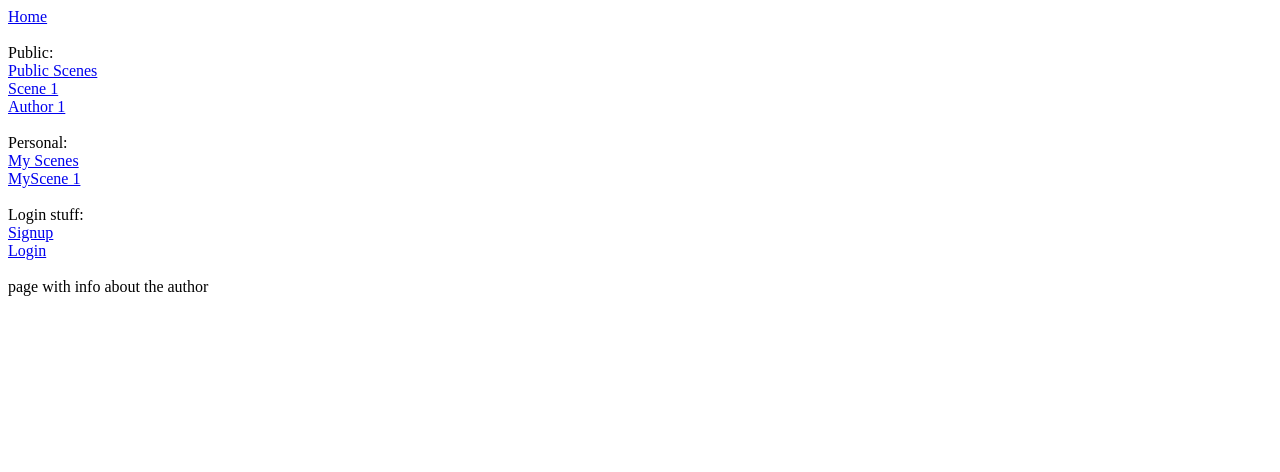
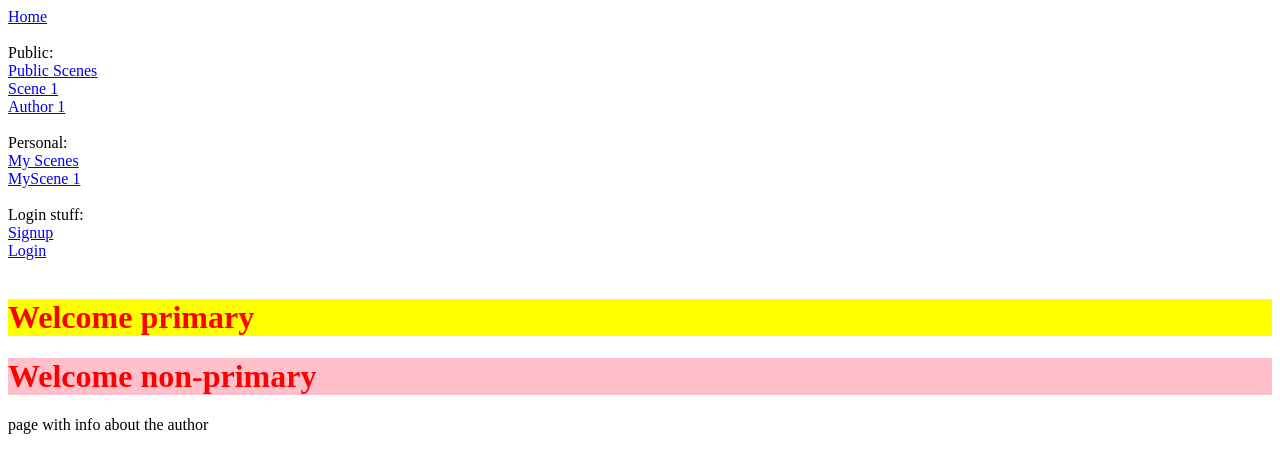
Before and after one commit to TdWa/make-a-scene-frontend, a React (Create React App) app: page /author/1 in a window 1280 px wide. Shown: the top 472 px of the page. Built offline with nearby package versions, Linux system fonts and the light colour scheme.

Commit message:
test development branch

```diff
--- a/src/App.tsx
+++ b/src/App.tsx
@@ -11,10 +11,25 @@ import SignupPage from "./pages/SignupPage";
 import LoginPage from "./pages/LoginPage";
 import NavBar from "./components/NavBar";
 
+import styled from "styled-components";
+
+type TitleProps = {
+  primary?: boolean;
+};
+
+const Title = styled.h1<TitleProps>`
+  color: red;
+  background-color: ${(props: TitleProps) =>
+    props.primary ? "yellow" : "pink"};
+  background-color: ${({ primary }) => (primary ? "yellow" : "pink")};
+`;
+
 function App() {
   return (
     <div className="App">
       <NavBar />
+      <Title primary={true}>Welcome primary</Title>
+      <Title>Welcome non-primary</Title>
       <Switch>
         <Route exact path="/" component={HomePage} />
         <Route path="/scenes" component={PublicScenesListPage} />
```
